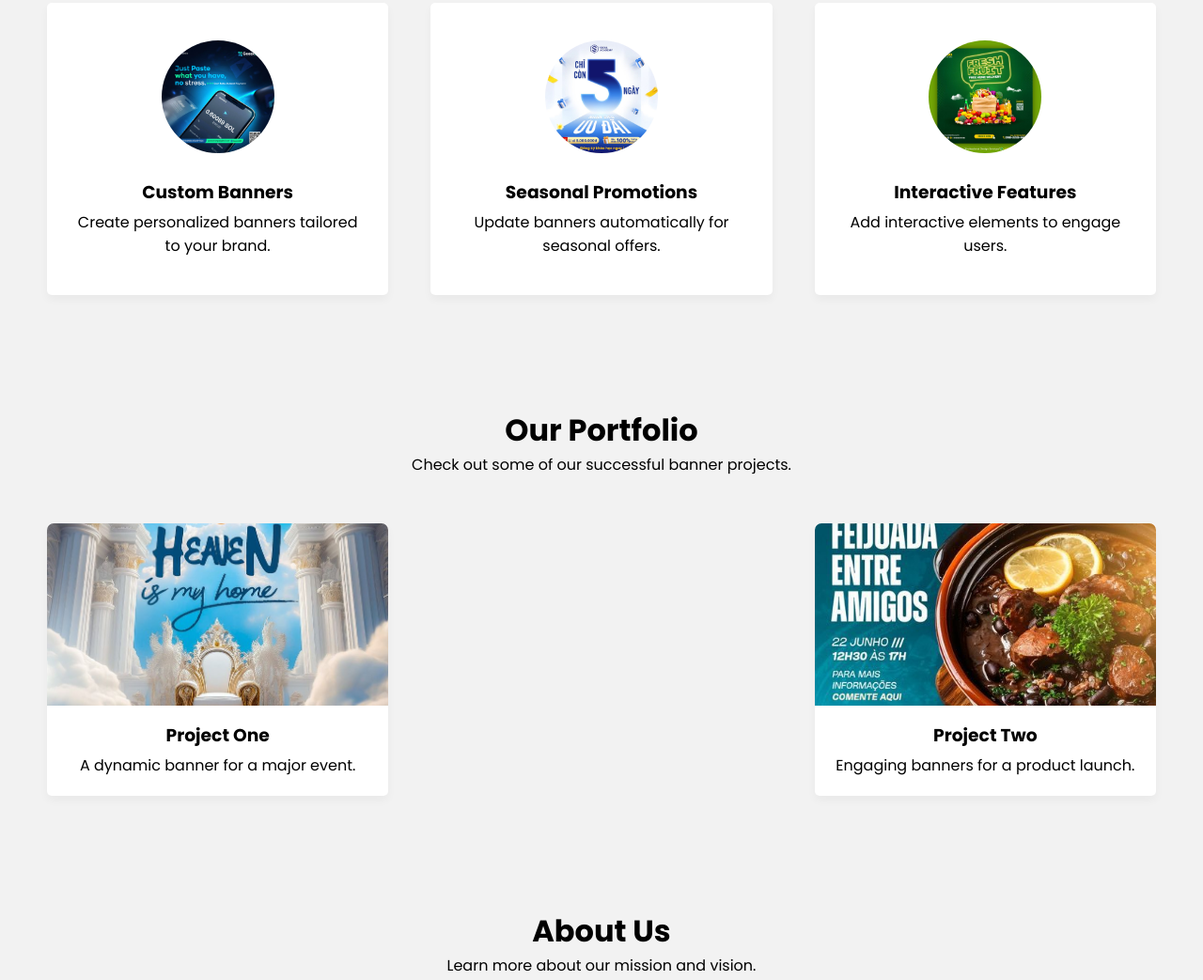
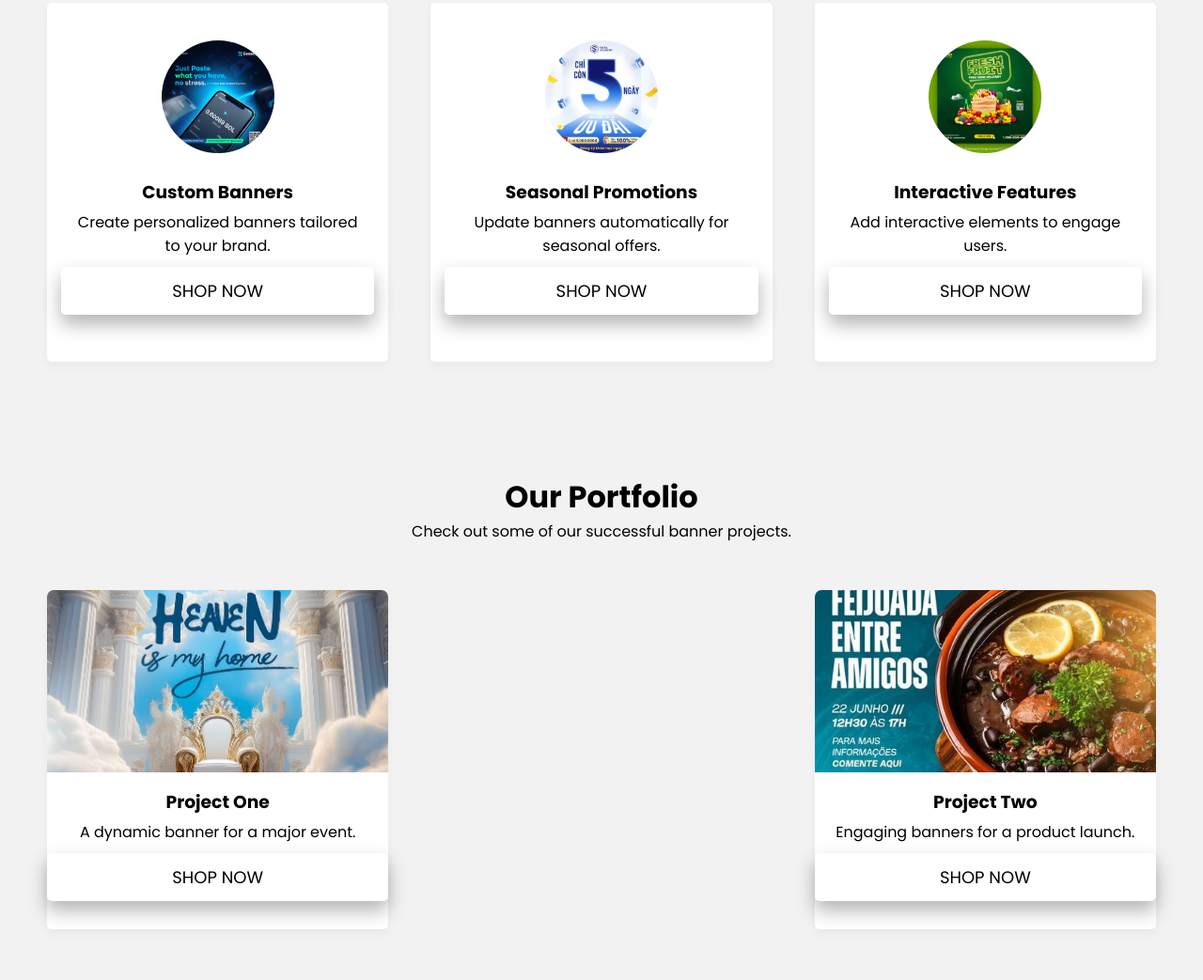
Before and after one commit to Laxmikant2002/DynamicBanner, a plain HTML site: page index.html in a window 1280 px wide. Shown: the part 1000-2043 px from the top of the page at 94% size. Drawn offline with Linux system fonts and the light colour scheme.

Commit message:
first commit

```diff
--- a/css/style.css
+++ b/css/style.css
@@ -375,3 +375,23 @@ footer a {
     margin-bottom: 30px;
   }
 }
+
+.shop-now-button {
+  color: #000;
+  display: block;
+  text-transform: uppercase;
+  font-size: 18px;
+  margin: 10px 0;
+  padding: 10px 30px;
+  border-radius: 5px;
+  background: #fff;
+  border: 2px solid #fff;
+  transition: 0.4s ease;
+  box-shadow: 0 10px 20px rgba(0, 0, 0, 0.3);
+  text-decoration: none;
+}
+
+.shop-now-button:hover {
+  color: #fff;
+  background: rgba(255,255,255,0.3);
+}
--- a/index.html
+++ b/index.html
@@ -46,16 +46,19 @@
           <img src="images/ADVERT.jpeg" alt="ADVERT">
           <h3>Custom Banners</h3>
           <p>Create personalized banners tailored to your brand.</p>
+          <a href="catalog-price-rule-1.html" class="shop-now-button">Shop Now</a>
         </li>
         <li class="card">
           <img src="images/ACADEMY.jpeg" alt="ACADEMY">
           <h3>Seasonal Promotions</h3>
           <p>Update banners automatically for seasonal offers.</p>
+          <a href="catalog-price-rule-2.html" class="shop-now-button">Shop Now</a>
         </li>
         <li class="card">
           <img src="images/Food Delivery.jpeg" alt="Food Delivery">
           <h3>Interactive Features</h3>
           <p>Add interactive elements to engage users.</p>
+          <a href="catalog-price-rule-3.html" class="shop-now-button">Shop Now</a>
         </li>
       </ul>
     </section>
@@ -68,11 +71,13 @@
           <img src="images/download.jpeg" alt="Project 1">
           <h3>Project One</h3>
           <p>A dynamic banner for a major event.</p>
+          <a href="catalog-price-rule-4.html" class="shop-now-button">Shop Now</a>
         </li>
         <li class="card">
           <img src="images/download2.jpeg" alt="Project 2">
           <h3>Project Two</h3>
           <p>Engaging banners for a product launch.</p>
+          <a href="catalog-price-rule-5.html" class="shop-now-button">Shop Now</a>
         </li>
       </ul>
     </section>
--- a/js/script.js
+++ b/js/script.js
@@ -4,19 +4,19 @@ document.addEventListener("DOMContentLoaded", function() {
             text: "Special Offer: 20% off on all banner!",
             description: "Don't miss out on our exclusive offer. Shop now and save big!",
             image: "images/H.jpeg",
-            link: "#services"
+            link: "catalog-price-rule-1.html"
         },
         {
             text: "New Arrival: Check out our latest banner!",
             description: "Explore our new collection of high-quality camping backpacks.",
             image: "images/Real estate.jpeg",
-            link: "#services"
+            link: "catalog-price-rule-2.html"
         },
         {
             text: "Limited Time: Buy one, get one free on month!",
             description: "Hurry up! This offer is valid for a limited time only.",
             image: "images/Social.jpeg",
-            link: "#services"
+            link: "catalog-price-rule-3.html"
         }
     ];
 
```
